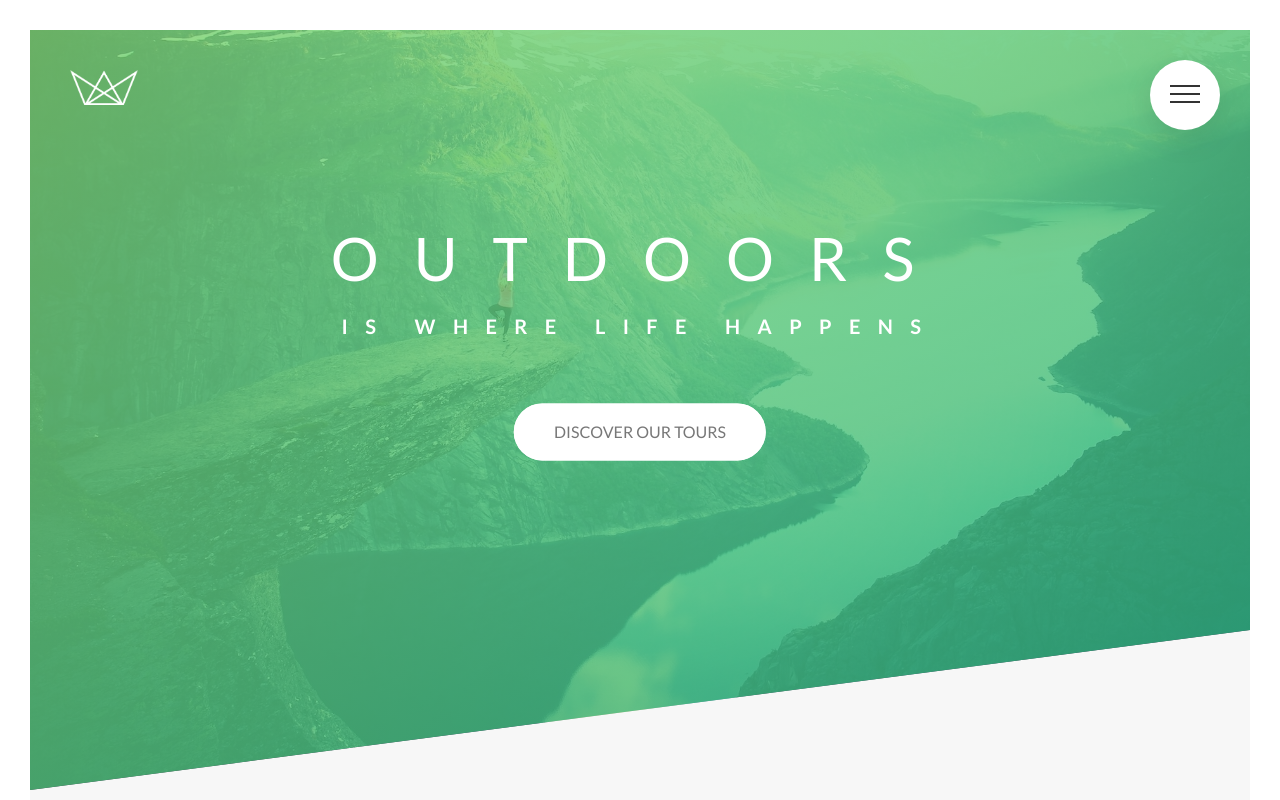
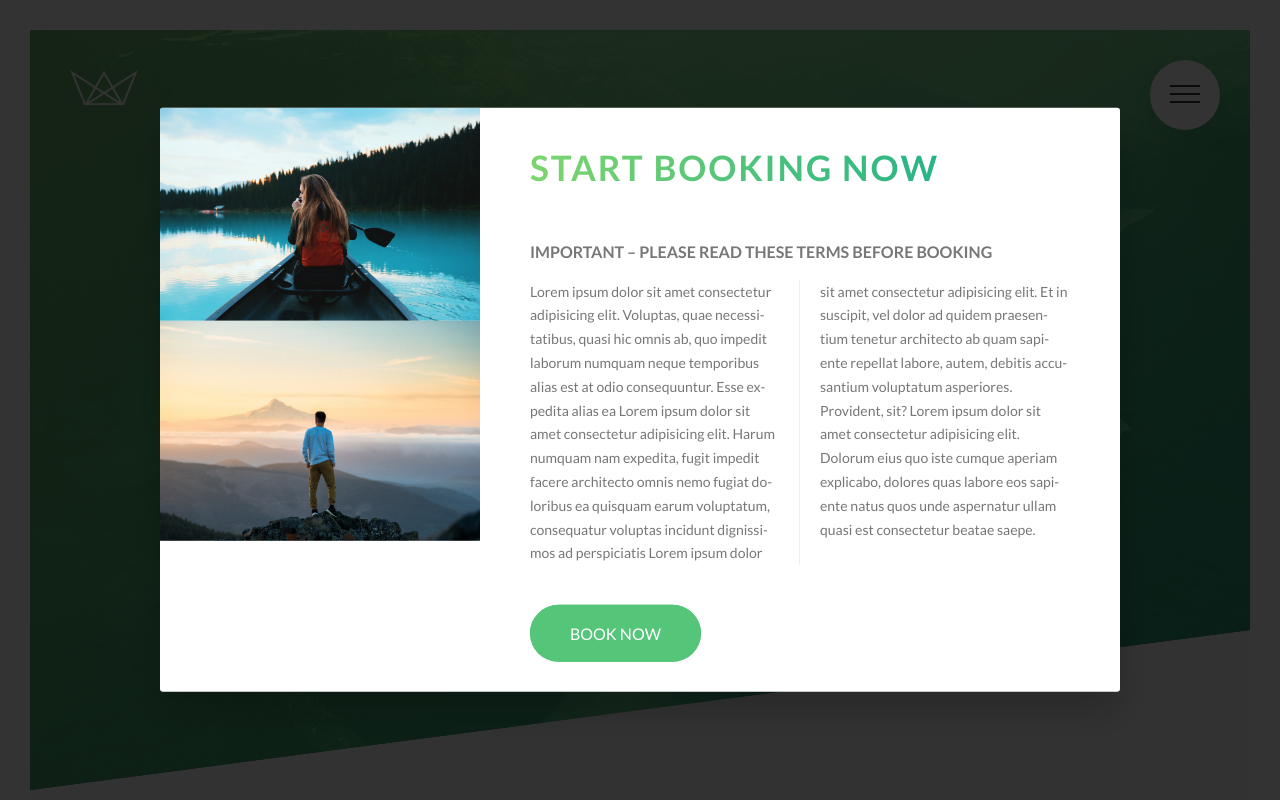
Before and after one commit to Justin-Singh125125/Natours, a website: page index.html in a window 1280 px wide. Shown: the top 800 px of the page. Drawn offline with Linux system fonts and the light colour scheme.

Commit message:
Building a Pure CSS Popup - Part 1

```diff
--- a/index.html
+++ b/index.html
@@ -364,6 +364,33 @@
             </div>
         </div>
     </footer>
+
+    <div class="popup">
+        <div class="popup__content">
+            <div class="popup__left">
+                <img src="./img/nat-8.jpg" alt="Tour photo" class=popup__img>
+                <img src="./img/nat-9.jpg" alt="Tour photo" class=popup__img>
+            </div>
+            <div class="popup__right">
+                <h2 class="heading-secondary u-margin-bottom-medium">Start booking now</h2>
+                <h3 class="heading-tertiary u-margin-bottom-small">Important &ndash; Please read these terms before
+                    booking</h3>
+                <p class="popup__text">
+                    Lorem ipsum dolor sit amet consectetur adipisicing elit. Voluptas, quae necessitatibus, quasi hic
+                    omnis ab, quo impedit laborum numquam neque temporibus alias est at odio consequuntur. Esse expedita
+                    alias ea Lorem ipsum dolor sit amet consectetur adipisicing elit. Harum numquam nam expedita, fugit
+                    impedit facere architecto omnis nemo fugiat doloribus ea quisquam earum voluptatum, consequatur
+                    voluptas incidunt dignissimos ad perspiciatis Lorem ipsum dolor sit amet consectetur adipisicing
+                    elit. Et in suscipit, vel dolor ad quidem praesentium tenetur architecto ab quam sapiente repellat
+                    labore, autem, debitis accusantium voluptatum asperiores. Provident, sit?
+                    Lorem ipsum dolor sit amet consectetur adipisicing elit. Dolorum eius quo iste cumque aperiam
+                    explicabo, dolores quas labore eos sapiente natus quos unde aspernatur ullam quasi est consectetur
+                    beatae saepe.
+                </p>
+                <a href="#" class="btn btn--green">Book now</a>
+            </div>
+        </div>
+    </div>
     <!-- <section class="grid-test">
         <div class="row">
             <div class="col-1-of-2">
--- a/sass/abstracts/_mixins.scss
+++ b/sass/abstracts/_mixins.scss
@@ -5,3 +5,11 @@
         clear: both;
     }
 }
+
+@mixin absCenter {
+    position: absolute;
+    top: 50%;
+    left: 50%;
+    transform: translate(-50%, -50%);
+
+}
--- /dev/null
+++ b/sass/components/_popup.scss
@@ -0,0 +1,58 @@
+.popup{
+
+    height: 100vh;
+    width: 100%;
+    position: fixed;
+    top: 0;
+    left: 0;
+    background-color: rgba($color-black, .8);
+    z-index: 9999;
+
+
+    &__content{
+        @include absCenter;
+        width: 75%;
+        background-color: $color-white;
+        box-shadow: 0 2rem 4rem rgba($color-black, .2);
+
+        border-radius: 3px;
+
+        overflow: hidden;
+        display: table;
+    }
+
+    &__left{
+        width: 33.333333%;
+        display: table-cell;
+
+
+    }
+    &__right{
+        width: 66.66666%;
+        display: table-cell;
+        vertical-align: middle;
+        padding: 3rem 5rem;
+
+    }
+    &__img{
+        display: block;
+        width:100%;
+
+    }
+    &__text{
+        font-size: 1.4rem;
+        margin-bottom: 4rem;
+
+
+
+
+        column-count: 2;
+        column-gap: 4rem;
+        column-rule: 1px solid $color-grey-light-2;
+
+        -moz-hyphens: auto;
+        -ms-hyphens: auto;
+        -webkit-hyphens: auto;
+        hyphens: auto;
+    }
+}
--- a/sass/main.scss
+++ b/sass/main.scss
@@ -16,6 +16,7 @@
 @import "./components/bg-video";
 @import "./components/form";
 @import "./components/footer";
+@import "./components/popup";
 
 @import "./layout/header";
 @import "./layout/grid";
```
Also changed, not shown: css/style.css.
